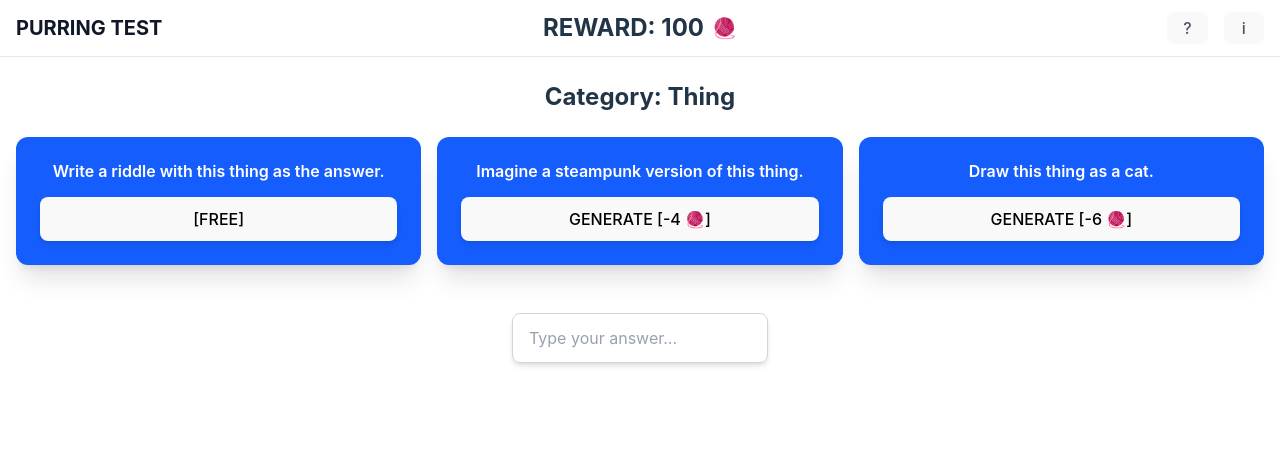
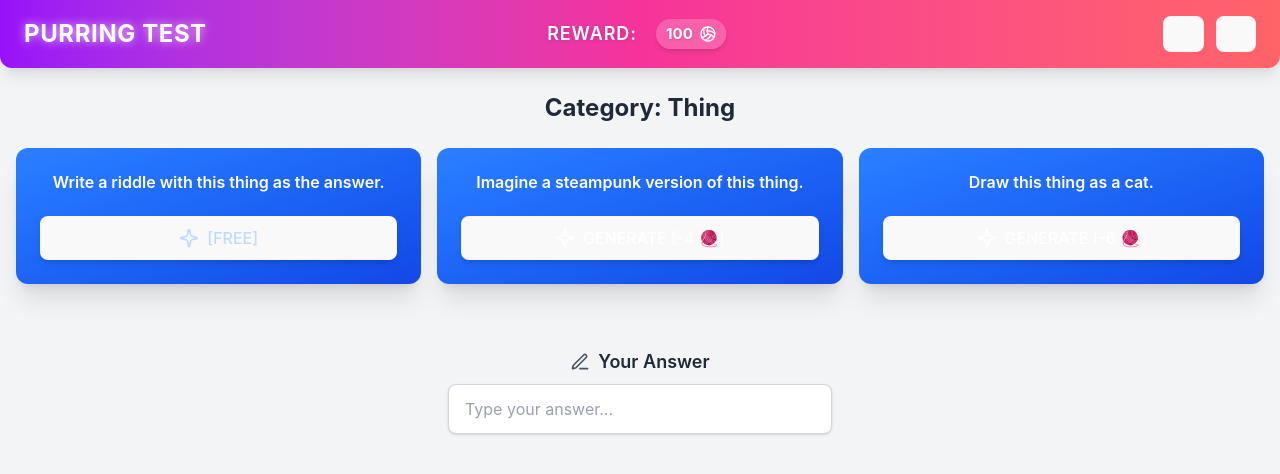
Before and after one commit to philipliucodes/purring_test, a React (Vite) app in the folder puring-test-frontend/: page / in a window 1280 px wide. Shown: the top 474 px of the page. Built offline with nearby package versions, Linux system fonts and the light colour scheme.

Commit message:
Overhaul, still need to fix certain colors

```diff
--- a/puring-test-frontend/src/App.jsx
+++ b/puring-test-frontend/src/App.jsx
@@ -1,5 +1,7 @@
 import { useState } from 'react'
+import { motion } from 'framer-motion'
 import './App.css'
+
 import Header from './components/Header'
 import BlueBox from './components/BlueBox'
 import AnswerInput from './components/AnswerInput'
@@ -24,12 +26,35 @@ function App() {
   }
 
   return (
-    <>
+      <div className="min-h-screen bg-gray-100">
         <Header title="PURRING TEST" rewardPoints={rewardPoints} />
+
         <div className="container mx-auto px-4 py-6">
-        <h2 className="text-2xl font-bold mb-6">Category: Thing</h2>
+          <motion.div
+              initial={{ opacity: 0, y: 10 }}
+              animate={{ opacity: 1, y: 0 }}
+              transition={{ duration: 0.5 }}
+              className="mb-6"
+          >
+            <h2 className="text-2xl font-bold text-gray-800">
+              Category: Thing
+            </h2>
+          </motion.div>
 
-        <div className="grid grid-cols-3 gap-4 mb-8">
+          <motion.div
+              className="grid grid-cols-1 md:grid-cols-3 gap-4 mb-8"
+              initial="hidden"
+              animate="show"
+              variants={{
+                hidden: { opacity: 0 },
+                show: {
+                  opacity: 1,
+                  transition: {
+                    staggerChildren: 0.1,
+                  },
+                },
+              }}
+          >
             <BlueBox
                 prompt="Write a riddle with this thing as the answer."
                 buttonText="[FREE]"
@@ -45,16 +70,13 @@ function App() {
                 buttonText="GENERATE [-6 🧶]"
                 onGenerate={() => decreaseReward(6)}
             />
-        </div>
+          </motion.div>
 
           <div className="flex justify-center">
-          <AnswerInput
-            value={answer}
-            onChange={handleAnswerChange}
-          />
+            <AnswerInput value={answer} onChange={handleAnswerChange} />
           </div>
         </div>
-    </>
+      </div>
   )
 }
 
--- a/puring-test-frontend/src/components/AnswerInput.jsx
+++ b/puring-test-frontend/src/components/AnswerInput.jsx
@@ -1,19 +1,47 @@
-import React from "react";
+import React from 'react'
+import { motion } from 'framer-motion'
+import { Edit3 } from 'lucide-react'
 
+/**
+ * A highly-stylized input field with framer-motion animations and icon from lucide-react.
+ *
+ * Props:
+ *   - value: current text value
+ *   - onChange: function to handle input changes
+ */
 const AnswerInput = ({ value, onChange }) => {
     return (
-    <div className="w-64 mt-4">
-      <input
+        <motion.div
+            initial={{ opacity: 0, y: 10 }}
+            animate={{ opacity: 1, y: 0 }}
+            transition={{ duration: 0.6, ease: 'easeInOut' }}
+            className="flex flex-col items-center w-full max-w-sm mt-8 mx-auto"
+        >
+            <div className="flex items-center space-x-2 mb-2">
+                <Edit3 className="text-gray-600 w-5 h-5" />
+                <label htmlFor="answer" className="text-gray-800 font-semibold text-lg">
+                    Your Answer
+                </label>
+            </div>
+
+            <motion.input
+                whileFocus={{ scale: 1.02 }}
                 type="text"
+                id="answer"
                 value={value}
                 onChange={onChange}
                 placeholder="Type your answer..."
-        className="w-full px-4 py-3 rounded-lg border border-gray-300 shadow-md
-                 focus:outline-none focus:ring-2 focus:ring-blue-500
-                 transition-colors text-black placeholder-gray-400"
+                className="
+          w-full px-4 py-3
+          rounded-lg border border-gray-300
+          bg-white shadow-sm
+          focus:outline-none focus:ring-2 focus:ring-purple-500
+          transition-all duration-200
+          text-gray-800 placeholder-gray-400
+        "
             />
-    </div>
-  );
-};
+        </motion.div>
+    )
+}
 
-export default AnswerInput;
+export default AnswerInput
--- a/puring-test-frontend/src/components/BlueBox.jsx
+++ b/puring-test-frontend/src/components/BlueBox.jsx
@@ -1,31 +1,72 @@
-// components/BlueBox.js
-import React from "react";
-import PropTypes from 'prop-types';
+import React from 'react'
+import PropTypes from 'prop-types'
+import { motion } from 'framer-motion'
+import { Sparkle } from 'lucide-react'
 
+/**
+ * A dynamic card with a bold prompt and a stylized button for generating content.
+ *
+ * Props:
+ *   - prompt: string
+ *   - buttonText: string
+ *   - onGenerate: function
+ */
 const BlueBox = ({ prompt, buttonText, onGenerate }) => {
     return (
-    <div className="flex flex-col items-center justify-between p-6 w-full rounded-xl bg-blue-600 text-white text-center shadow-xl">
-      <p className="text-md font-semibold overflow-hidden text-ellipsis mb-4 leading-tight">
+        <motion.div
+            initial={{ opacity: 0, scale: 0.9 }}
+            animate={{ opacity: 1, scale: 1 }}
+            transition={{ duration: 0.4, ease: 'easeOut' }}
+            whileHover={{ scale: 1.03 }}
+            className="
+        flex flex-col items-center justify-between
+        p-6 w-full
+        rounded-xl
+        shadow-xl
+        bg-gradient-to-br from-blue-500 to-blue-700
+        text-white text-center
+        overflow-hidden
+      "
+        >
+            <motion.div
+                initial={{ y: 10 }}
+                animate={{ y: 0 }}
+                transition={{ duration: 0.3, ease: 'easeOut' }}
+            >
+                <p className="text-md font-semibold mb-4 leading-tight">
                     {prompt}
                 </p>
-      <button
+            </motion.div>
+
+            <motion.button
                 onClick={onGenerate}
-        className={`w-full py-3 text-sm font-bold rounded-lg shadow-md uppercase transition-colors text-black ${
-          buttonText.includes("[FREE]")
-            ? "bg-blue-500 hover:bg-blue-400"
-            : "bg-amber-500 hover:bg-amber-400"
-        }`}
+                whileHover={{ scale: 1.05 }}
+                transition={{ duration: 0.2 }}
+                className={`
+          flex items-center justify-center
+          w-full py-3 mt-2
+          text-sm font-bold uppercase
+          rounded-lg
+          shadow-md
+          transition-colors duration-200
+          ${
+                    buttonText.includes('[FREE]')
+                        ? 'bg-blue-200 hover:bg-blue-300 text-blue-200'
+                        : 'bg-amber-400 hover:bg-amber-300 text-white'
+                }
+        `}
             >
+                <Sparkle className="w-5 h-5 mr-2" />
                 {buttonText}
-      </button>
-    </div>
-  );
-};
+            </motion.button>
+        </motion.div>
+    )
+}
 
 BlueBox.propTypes = {
     prompt: PropTypes.string.isRequired,
     buttonText: PropTypes.string.isRequired,
-  onGenerate: PropTypes.func.isRequired
-};
+    onGenerate: PropTypes.func.isRequired,
+}
 
-export default BlueBox;
+export default BlueBox
--- a/puring-test-frontend/src/components/Header.jsx
+++ b/puring-test-frontend/src/components/Header.jsx
@@ -1,37 +1,105 @@
-import PropTypes from 'prop-types';
+import React from 'react'
+import PropTypes from 'prop-types'
+import { motion } from 'framer-motion'
+import { HelpCircle, Info, Volleyball } from 'lucide-react'
 
-const Header = ({ title = "PURRING TEST", rewardPoints }) => {
+/**
+ * A modern, stylized header component with centered reward info and vibrant styling.
+ *
+ * Props:
+ *   - title: string (default: 'PURRING TEST')
+ *   - rewardPoints: number
+ */
+const Header = ({ title = 'PURRING TEST', rewardPoints }) => {
     return (
-    <div className="w-full bg-white border-b border-gray-200 px-4 py-3 flex justify-between items-center relative">
-      <span className="text-xl font-bold text-gray-900">{title}</span>
+        <motion.header
+            initial={{ y: -50, opacity: 0, scale: 0.95 }}
+            animate={{ y: 0, opacity: 1, scale: 1 }}
+            transition={{ duration: 0.6, ease: 'easeOut' }}
+            className="
+        relative w-full px-6 py-4 flex items-center justify-between
+        bg-gradient-to-r from-purple-600 via-pink-500 to-red-400
+        text-white shadow-lg
+        ring-1 ring-white/10 backdrop-blur-md
+        rounded-b-xl
+      "
+        >
+            {/* Left Title */}
+            <motion.div
+                initial={{ x: -20, opacity: 0 }}
+                animate={{ x: 0, opacity: 1 }}
+                transition={{ duration: 0.4, delay: 0.2 }}
+                className="text-2xl font-bold tracking-wide drop-shadow-[0_0_5px_rgba(255,255,255,0.7)]"
+            >
+                {title}
+            </motion.div>
 
-      <div className="absolute left-1/2 -translate-x-1/2 flex items-center gap-2">
-        <span className="text-2xl font-bold">REWARD: {rewardPoints}</span>
-        {/* Yarn emoji as icon */}
-        <span className="text-xl" role="img" aria-label="yarn">🧶</span>
+            {/* Center Reward Info */}
+            <div className="absolute left-1/2 -translate-x-1/2 flex items-center space-x-3">
+        <span className="text-lg font-semibold uppercase tracking-wider drop-shadow-sm">
+          Reward:
+        </span>
+                <motion.div
+                    initial={{ scale: 0.8 }}
+                    animate={{ scale: 1 }}
+                    transition={{
+                        duration: 0.4,
+                        repeat: Infinity,
+                        repeatType: 'mirror',
+                        ease: 'easeInOut'
+                    }}
+                    className="
+            flex items-center space-x-2
+            px-3 py-1 rounded-full
+            bg-white/20
+            shadow-md
+            hover:bg-white/30 transition-colors
+          "
+                >
+                    <span className="text-lg font-bold drop-shadow-sm">{rewardPoints}</span>
+                    <Volleyball className="w-5 h-5" />
+                </motion.div>
             </div>
 
-      <div className="flex gap-4">
-        <button // TODO: add help button onclick
-          className="w-8 h-8 flex items-center justify-center text-gray-600 hover:text-gray-900"
+            {/* Right Buttons */}
+            <motion.div
+                initial={{ x: 20, opacity: 0 }}
+                animate={{ x: 0, opacity: 1 }}
+                transition={{ duration: 0.4, delay: 0.2 }}
+                className="flex space-x-3"
+            >
+                <button
+                    className="
+            w-9 h-9 flex items-center justify-center
+            bg-white/20 rounded-full
+            hover:bg-white/30 transition-colors
+            text-white
+          "
                     aria-label="help"
+                    // onClick={handleHelp} // Add your handler if needed
                 >
-          ?
+                    <HelpCircle className="w-5 h-5" />
                 </button>
-        <button // TODO: add information button onclicks
-          className="w-8 h-8 flex items-center justify-center text-gray-600 hover:text-gray-900"
+                <button
+                    className="
+            w-9 h-9 flex items-center justify-center
+            bg-white/20 rounded-full
+            hover:bg-white/30 transition-colors
+            text-white
+          "
                     aria-label="information"
+                    // onClick={handleInfo} // Add your handler if needed
                 >
-          i
+                    <Info className="w-5 h-5" />
                 </button>
-      </div>
-    </div>
-  );
-};
+            </motion.div>
+        </motion.header>
+    )
+}
 
 Header.propTypes = {
     title: PropTypes.string,
-  rewardPoints: PropTypes.number
-};
+    rewardPoints: PropTypes.number,
+}
 
-export default Header;
+export default Header
--- a/puring-test-frontend/src/index.css
+++ b/puring-test-frontend/src/index.css
@@ -6,7 +6,7 @@
   line-height: 1.5;
   font-weight: 400;
 
-  color-scheme: light dark;
+  color-scheme: light;
   color: rgba(255, 255, 255, 0.87);
   background-color: #242424;
 
```
Also changed, not shown: puring-test-frontend/package.json (+7 -2 lines), 1 other file (tests, documents, lock files or other folders). Lines whose indentation alone changed are shown as unchanged.
